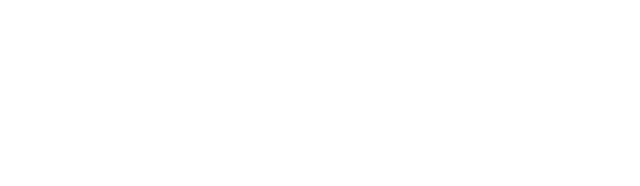
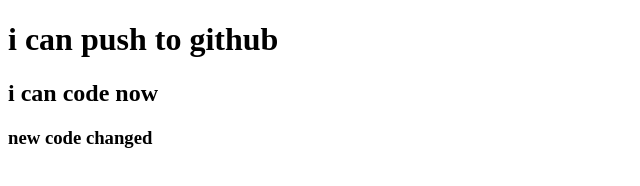
Before and after one commit to Merzaceo/my-trying-repo, a plain HTML site: page index.html in a window 1280 px wide. Shown: the whole page, without its empty margins (0-640 px from the left). Drawn offline with Linux system fonts and the light colour scheme.

Commit message:
added header

```diff
--- a/index.html
+++ b/index.html
@@ -6,6 +6,8 @@
     <title>my trying github repo</title>
 </head>
 <body>
-
+  <h1>i can push to github</h1>
+  <h2>i can code now</h2>
+  <h3>new code changed</h3>
 </body>
 </html>
```
